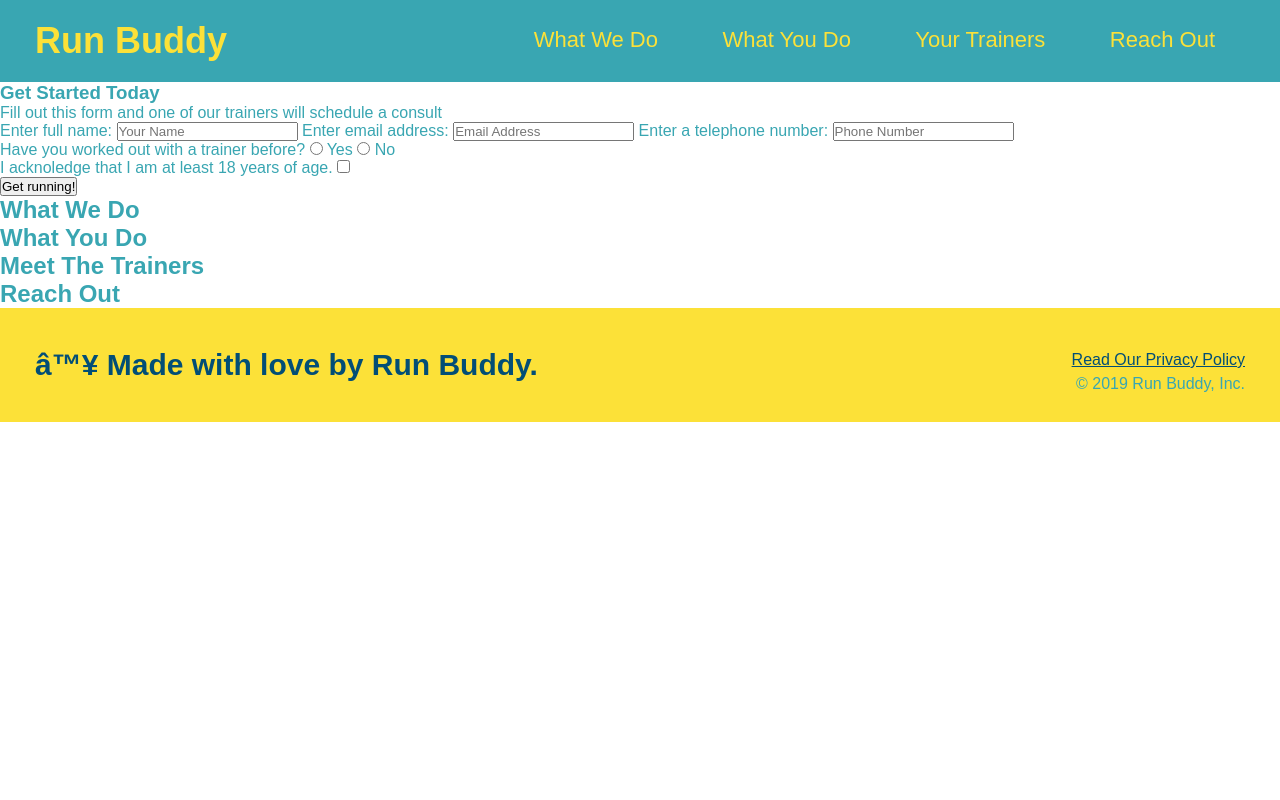
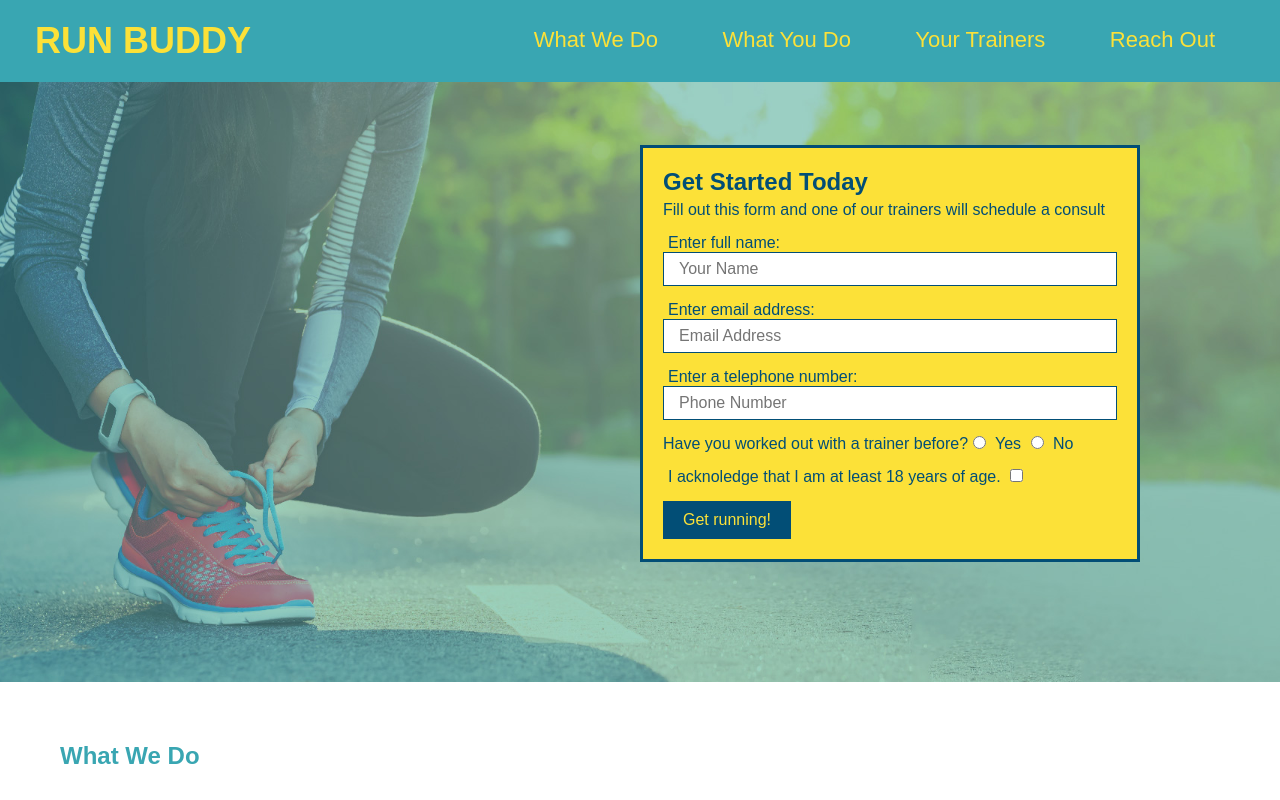
Before and after one commit to kazichaska/run-buddy, a plain HTML site: page index.html in a window 1280 px wide. Shown: the top 800 px of the page. Drawn offline with Linux system fonts and the light colour scheme.

Commit message:
added hero stuff

```diff
--- a/assets/css/style.css
+++ b/assets/css/style.css
@@ -66,3 +66,62 @@ footer div {
 footer a {
     color: #024e76;
 }
+
+section {
+    padding: 60px;
+}
+
+/* Hero Style Start */
+.hero {
+    background-image: url("../images/hero-bg.jpeg");
+    height: 600px;
+    background-size: cover;
+    background-position: center;
+    position: relative;
+}
+/* Hero Style End */
+
+/* Hero Form Start*/
+.hero-form {
+    background-color: #fce138;
+    padding: 20px;
+    width: 500px;
+    color: #024e76;
+    border: solid 3px #024e76;
+    position: absolute;
+    bottom: 120px;
+    right: 140px;
+}
+
+.hero-form h3 {
+    font-size: 24px;
+    margin: 0;
+}
+
+.hero-form p {
+    margin: 5px 0 15px 0;
+}
+
+.hero-form label {
+    margin: 0 5px;
+}
+
+.form-input {
+    border: 1px solid #024e76;
+    display: block;
+    padding: 7px 15px;
+    font-size: 16px;
+    color: #024e76;
+    width: 100%;
+    margin-bottom: 15px;
+}
+
+.hero-form button {
+    color: #fce138;
+    background-color: #024e76;
+    border: none;
+    padding: 10px 20px;
+    font-size: 16px;
+}
+
+/* Hero Form Ends */
--- a/index.html
+++ b/index.html
@@ -9,7 +9,7 @@
     <!-- navigation -->
     <header>
         <h1>
-            <a href="/run-buddy">Run Buddy</a>
+            <a href="/">RUN BUDDY</a>
         </h1>
         <nav>
             <!-- Unordered list element -->
@@ -33,18 +33,18 @@
     </header>
 
     <!-- hero/jumbotron  -->
-    <section>
-        <div>
+    <section class="hero">
+        <div class="hero-form">
             <h3>Get Started Today</h3>
             <p>Fill out this form and one of our trainers will schedule a consult</p>
         <!-- Add form element -->
         <form>
             <label for="name">Enter full name:</label>
-            <input type="text" placeholder="Your Name" name="name" id="name">
+            <input type="text" placeholder="Your Name" name="name" id="name" class="form-input">
             <label for="email">Enter email address:</label>
-            <input type="email" placeholder="Email Address" name="email" id="email">
+            <input type="email" placeholder="Email Address" name="email" id="email" class="form-input">
             <label for="phone">Enter a telephone number:</label>
-            <input type="tel" placeholder="Phone Number" name="phone" id="phone">
+            <input type="tel" placeholder="Phone Number" name="phone" id="phone" class="form-input">
             <p>
                 Have you worked out with a trainer before?
                 <input type="radio" name="trainer-confirm" id="trainer-yes" />
```
Also changed, not shown: assets/images/hero-bg.jpeg (added).
